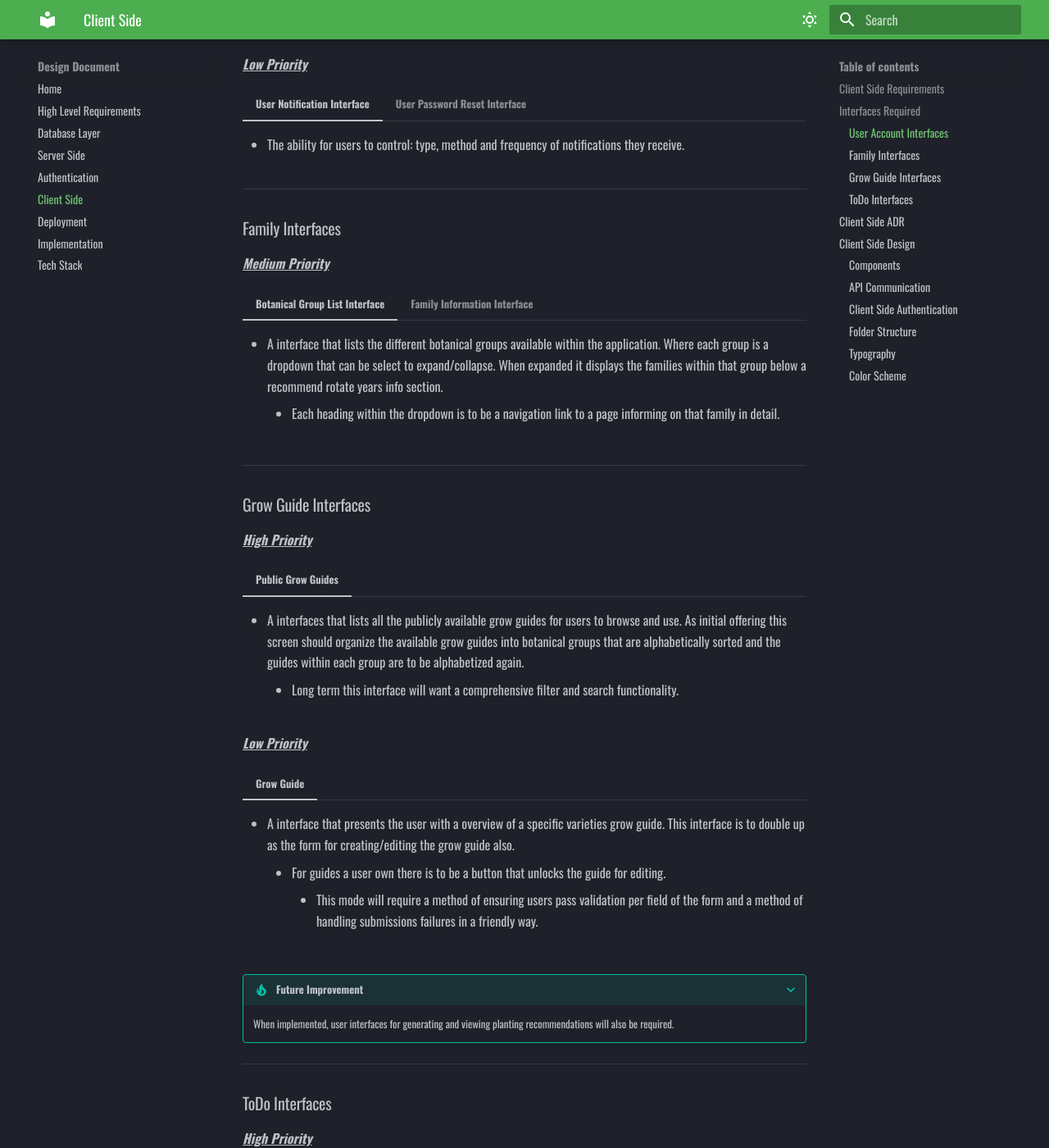
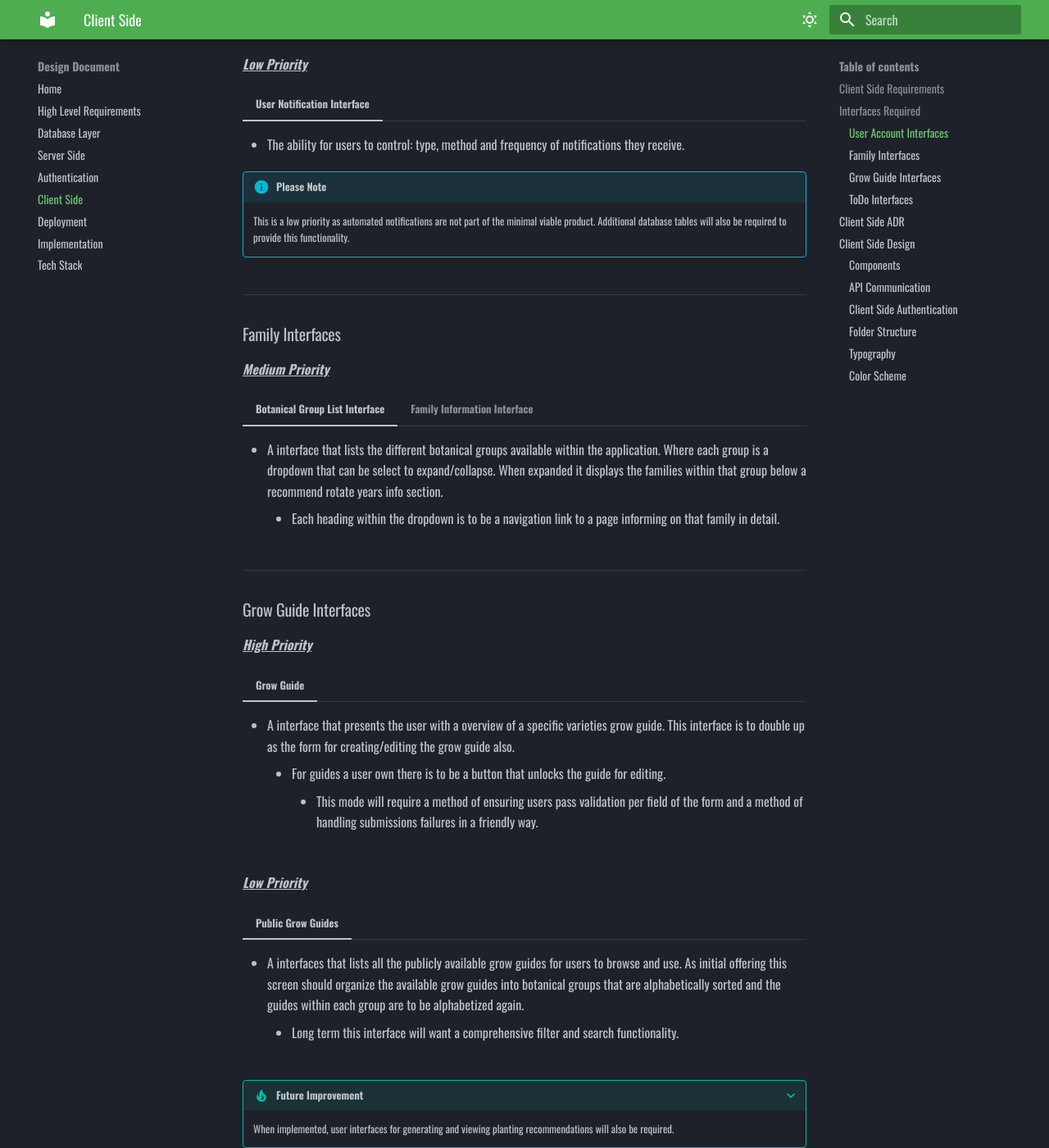
Before and after one commit to LewisCM14/allotment_design, an MkDocs documentation site: the page built from docs/client_side.md, in a window 1280 px wide and 1400 px high, scrolled down 2290 px. Shown: the whole window at 82% size. Built offline with MkDocs 1.6.1 and Material for MkDocs 9.7.7, drawn with Linux system fonts in a browser that asks for light colours; some of the changed text lies outside the part shown.

Commit message:
update the client side interface priority order

```diff
--- a/docs/client_side.md
+++ b/docs/client_side.md
@@ -78,13 +78,16 @@ _High level interface functionality accompanied by low fidelity designs._
 === "User Profile Interface"
     - Ability for users to update their: first name, email address, password and country code.
 
+=== "User Password Reset Interface"
+    - Ability for users to enter a new password, after having coming from the magic link provided via email to their registered address.
+
 <u>_**Low Priority**_</u>
 
 === "User Notification Interface"
     - The ability for users to control: type, method and frequency of notifications they receive.
 
-=== "User Password Reset Interface"
-    - Ability for users to enter a new password, after having coming from the magic link provided via email to their registered address.
+    !!! info "Please Note"
+        This is a low priority as automated notifications are not part of the minimal viable product. Additional database tables will also be required to provide this functionality.
 
 ---
 
@@ -108,16 +111,16 @@ _High level interface functionality accompanied by low fidelity designs._
 
 <u>_**High Priority**_</u>
 
-=== "Public Grow Guides"
-    - A interfaces that lists all the publicly available grow guides for users to browse and use. As initial offering this screen should organize the available grow guides into botanical groups that are alphabetically sorted and the guides within each group are to be alphabetized again.
-        - Long term this interface will want a comprehensive filter and search functionality.
-
-<u>_**Low Priority**_</u>
-
 === "Grow Guide"
     - A interface that presents the user with a overview of a specific varieties grow guide. This interface is to double up as the form for creating/editing the grow guide also.
         - For guides a user own there is to be a button that unlocks the guide for editing.
             - This mode will require a method of ensuring users pass validation per field of the form and a method of handling submissions failures in a friendly way.
+
+<u>_**Low Priority**_</u>
+
+=== "Public Grow Guides"
+    - A interfaces that lists all the publicly available grow guides for users to browse and use. As initial offering this screen should organize the available grow guides into botanical groups that are alphabetically sorted and the guides within each group are to be alphabetized again.
+        - Long term this interface will want a comprehensive filter and search functionality.
 
 ???+ tip "Future Improvement"
     When implemented, user interfaces for generating and viewing planting recommendations will also be required.
```
